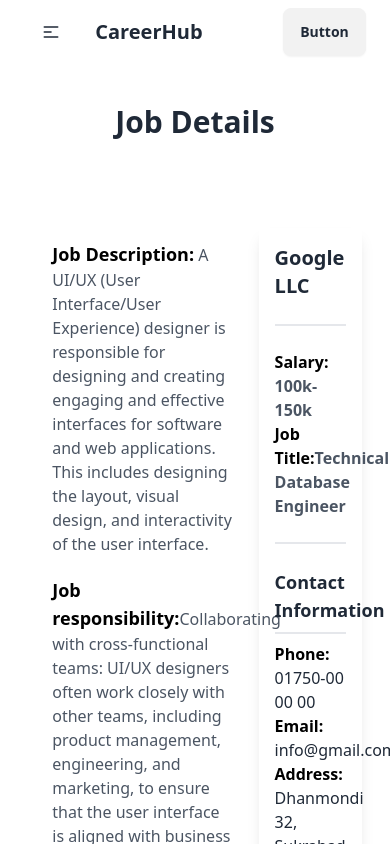
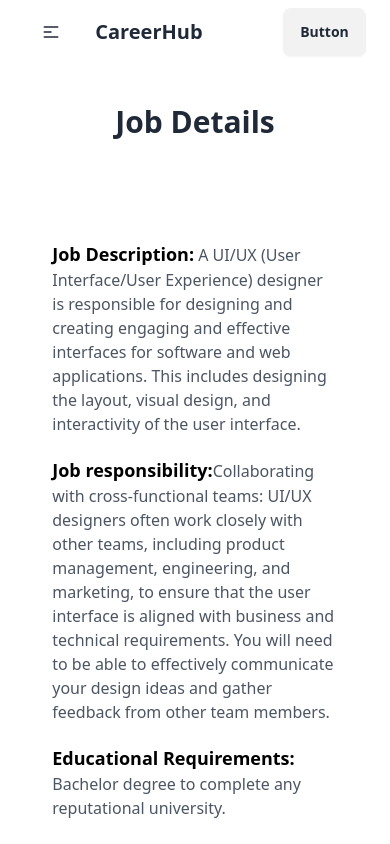
Before and after one commit to safin33221/career-hubs, a React (Vite) app: page /jobs/1 in a window 390 px wide. Shown: the top 844 px of the page. Built offline with nearby package versions, Linux system fonts and the light colour scheme.

Commit message:
responsive jobDetails sction for mobile

```diff
--- a/src/Components/JobDetails.jsx
+++ b/src/Components/JobDetails.jsx
@@ -17,14 +17,14 @@
             <div className='text-center py-10'>
                 <h1 className='text-3xl font-bold'>Job Details</h1>
             </div>
-            <div className='flex gap-3 px-6 py-12'>
-                <div className='w-2/3   space-y-5 p-3 '>
+            <div className='flex flex-col lg:flex-row gap-3 px-6 py-12'>
+                <div className=' w-full lg:w-2/3   space-y-5 p-3 '>
                     <h1 className='text-gray-600'><span className='text-black font-bold text-lg'>Job Description:</span>{job_description}</h1>
                     <h1 className='text-gray-600'><span className='text-black font-bold text-lg'>Job responsibility:</span>{job_responsibility}</h1>
                     <h1 className='text-gray-600'><span className='text-black font-bold text-lg'> Educational Requirements: <br /> </span>{educational_requirements}</h1>
                     <h1 className='text-gray-600'><span className='text-black font-bold text-lg'>experiences: <br /></span>{experiences}</h1>
                 </div>
-                <div className='w-1/3' >
+                <div className='lg:w-1/3' >
                     <div className=' shadow-lg p-4  '>
                         <h1 className='text-xl font-bold'>{company_name}</h1>
                         <div className='border-t-2 my-6'></div>
```
